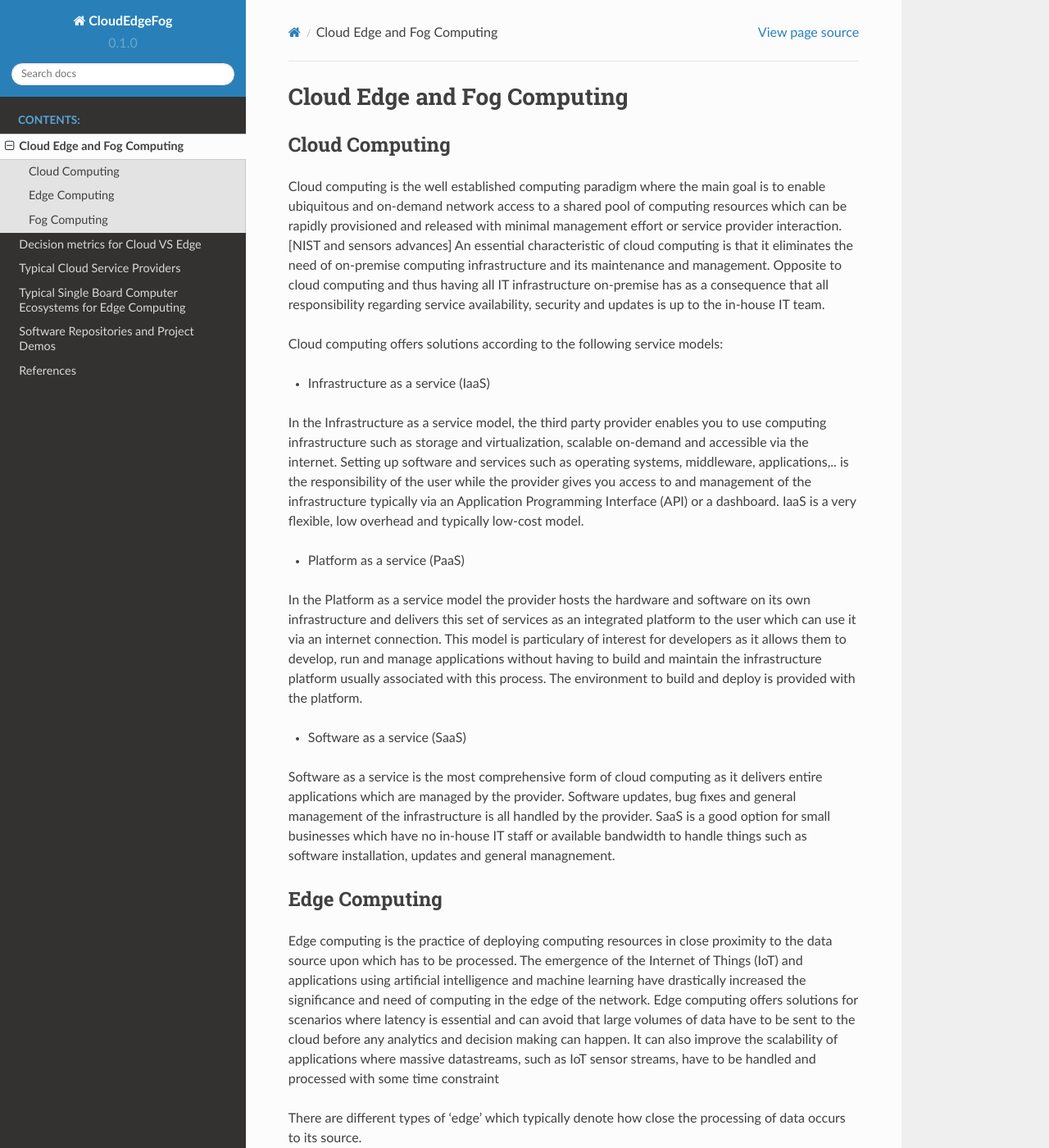
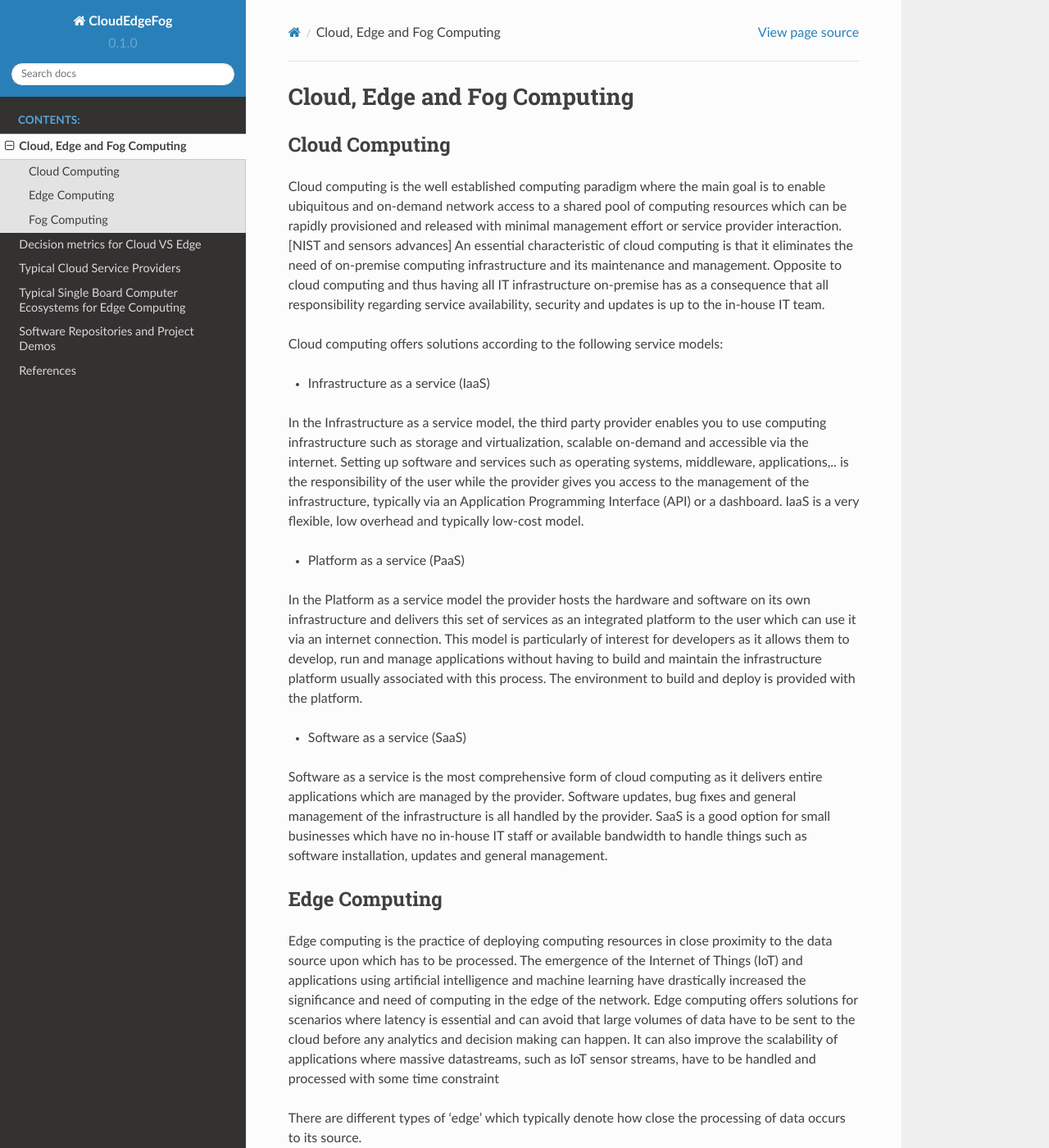
Before and after one commit to WillemRaes/CloudEdgeFog, a Sphinx documentation site: the page built from docs/source/intro.rst, in a window 1280 px wide and 1400 px high. Shown: the whole window at 82% size. Built offline with Sphinx 7.4.7 and the Read the Docs theme 2.0.0, drawn with Linux system fonts in a browser that asks for light colours; some of the changed text lies outside the part shown.

Commit message:
Minor spelling fixes

```diff
--- a/docs/source/intro.rst
+++ b/docs/source/intro.rst
@@ -1,4 +1,4 @@
-Cloud Edge and Fog Computing
+Cloud, Edge and Fog Computing
 ===================================
 
 
@@ -15,13 +15,13 @@ Cloud computing offers solutions according to the following service models:
 - Infrastructure as a service (IaaS)
 
 In the Infrastructure as a service model, the third party provider enables you to use computing infrastructure such as storage and virtualization, scalable on-demand and accessible via the internet.
-Setting up software and services such as operating systems, middleware, applications,.. is the responsibility of the user while the provider gives you access to and management of the infrastructure typically via
+Setting up software and services such as operating systems, middleware, applications,.. is the responsibility of the user while the provider gives you access to the management of the infrastructure, typically via
 an Application Programming Interface (API) or a dashboard. IaaS is a very flexible, low overhead and typically low-cost model.
 
 - Platform as a service (PaaS)
 
 In the Platform as a service model the provider hosts the hardware and software on its own infrastructure and delivers this set of services as an integrated platform to the user which can use it
-via an internet connection. This model is particulary of interest for developers as it allows them to develop, run and manage applications without having to build and maintain the infrastructure platform
+via an internet connection. This model is particularly of interest for developers as it allows them to develop, run and manage applications without having to build and maintain the infrastructure platform
 usually associated with this process. The environment to build and deploy is provided with the platform.
 
 
@@ -29,7 +29,7 @@ usually associated with this process. The environment to build and deploy is pro
 
 Software as a service is the most comprehensive form of cloud computing as it delivers entire applications which are managed by the provider.
 Software updates, bug fixes and general management of the infrastructure is all handled by the provider. SaaS is a good option for small businesses which have no in-house IT staff or available bandwidth to
-handle things such as software installation, updates and general managnement.
+handle things such as software installation, updates and general management.
 
 
 
```
Also changed, not shown: other parts of docs/source/intro.rst (+1 -1 lines).
